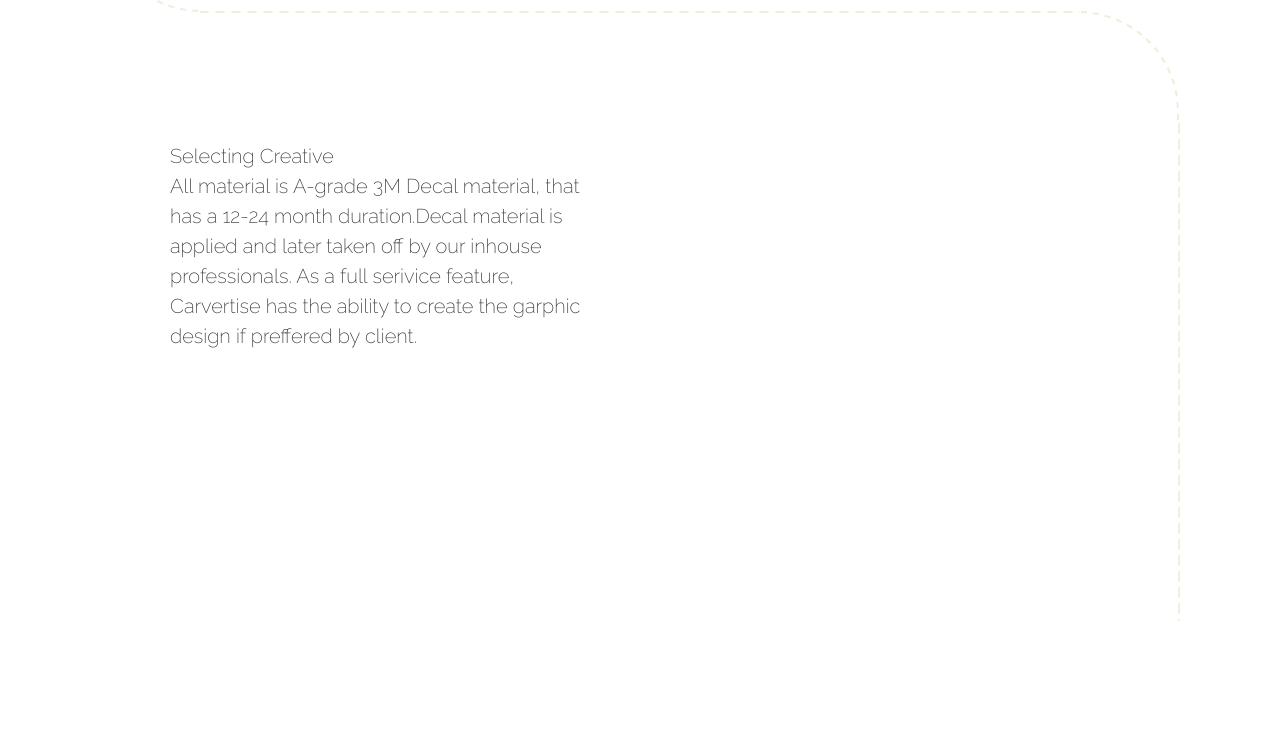
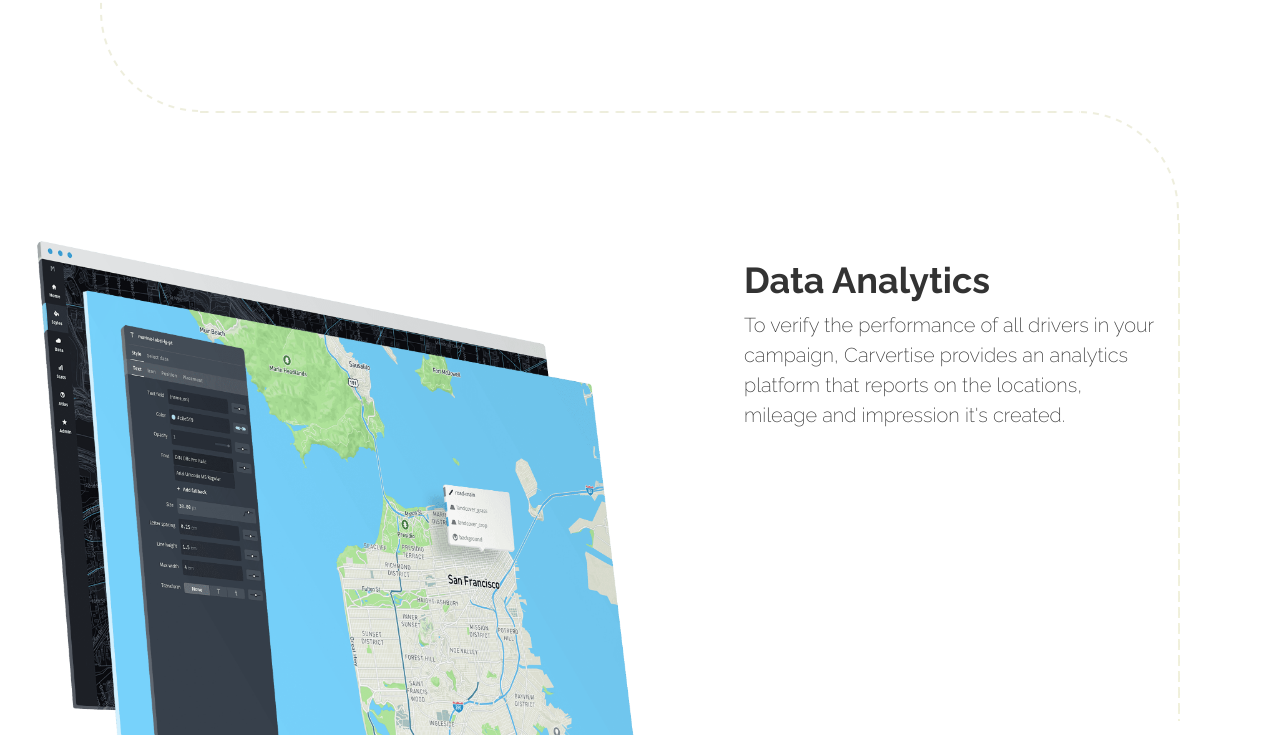
Before and after one commit to weihetian/advertiser, a PHP site: page / in a window 1280 px wide. Shown: the part 5765-6500 px from the top of the page. Before the commit the page ends 6386 px from the top, so only its background shows below. Run offline with PHP 8.4, Linux system fonts and the light colour scheme; some libraries are stand-ins or nearby versions.

Commit message:
advertiser update

```diff
--- a/css/_main.css
+++ b/css/_main.css
@@ -459,3 +459,73 @@ width: 100%;
 .story_content_campaignoptions_image-3{
   display: none;
 }
+
+
+.page-8{
+  position: relative;
+	height: 600px;
+}
+.page-8 .story_content{
+  padding:20px;
+}
+
+.page-8 .story_content_text{
+  width: 40%;
+}
+
+
+.page-8 .story_content_text h1{
+  font-weight: bold;
+}
+
+.page-8 .story_content_text p{
+  font-size: 20px;
+  line-height: 30px;
+  font-weight: 200;
+}
+
+.page-8 .story_content_image{
+  width: 50%;
+    position: absolute;
+    top:0px;
+    right: 5%;
+    height: 500px;
+    overflow: visible;
+    text-align: center;
+}
+
+
+.page-9{
+  position: relative;
+	height: 600px;
+}
+.page-9 .story_content{
+  padding:20px;
+}
+
+.page-8 .story_content_text{
+  width: 35%;
+	position: relative;
+	float: left;
+}
+
+
+.page-9 .story_content_text h1{
+  font-weight: bold;
+}
+
+.page-9 .story_content_text p{
+  font-size: 20px;
+  line-height: 30px;
+  font-weight: 200;
+}
+
+.page-9 .story_content_image{
+  width: 60%;
+    position: relative;
+		float: left;
+  	left:-100px;
+    height: 500px;
+    overflow: visible;
+    text-align: center;
+}
--- a/index.html
+++ b/index.html
@@ -263,7 +263,7 @@
 
 	</div>
 
-  <div class='fp page-6'>
+  <div class='fp page-8'>
 
     <div class='inner'>
 
@@ -273,13 +273,16 @@
 
       <div class='story_content'>
         <div class='story_content_text'>
-          <p>Quality control</br>
-            Befroe any cars are wrapped, Carvertise runs all matched drivers through the following quality checks.Our strict standards and significant time investment to this process ensure the
-             highest degree of brand image control
+          <h1>Campaign Initiation</h1>
+          <p>
+            At a pre-determinded start date, Carvertise will wrap and rollout all of the campaign Carvertisers into the target
+             geography for the duration of the campaign, all Carvertisers will drive with your brand on their car as they go about their
+              business in the community. Our guarantee to our clienets, is every car in your campaign will drive at least 800 mies and
+              generate 110,000 -200,000impressions per month
           </p>
         </div>
         <div class='story_content_image'>
-          <img src='https://www.comsol.com/press/gallery/download/202441/mdb/COMSOL_Server_build_and_run_simulation_apps.png'>
+          <img src='img/maps.png'>
         </div>
       </div>
     </div>
@@ -301,7 +304,7 @@
 
 	</div>
 
-  <div class='fp page-7'>
+  <div class='fp page-9'>
     <div class='inner'>
 
       <!-- right dash -->
@@ -309,11 +312,13 @@
       </div>
 
       <div class='story_content'>
+        <div class='story_content_image'>
+          <img src='img/designnnnnnn.png'>
+        </div>
         <div class='story_content_text'>
-          <p>Selecting Creative<br>
-            All material is A-grade 3M Decal material, that has a 12-24 month duration.Decal material is applied and later taken off by
-            our inhouse professionals. As a full serivice feature, Carvertise has the ability to create the garphic design if preffered by client.
-          </p>
+          <h1>Data Analytics</h1>
+          <p>To verify the performance of all drivers in your campaign, Carvertise provides an analytics platform that reports on the
+          locations, mileage and impression it's created.</p>
         </div>
       </div>
 
```
Also changed, not shown: img/designnnnnnn.png (added), img/maps.png (added).
